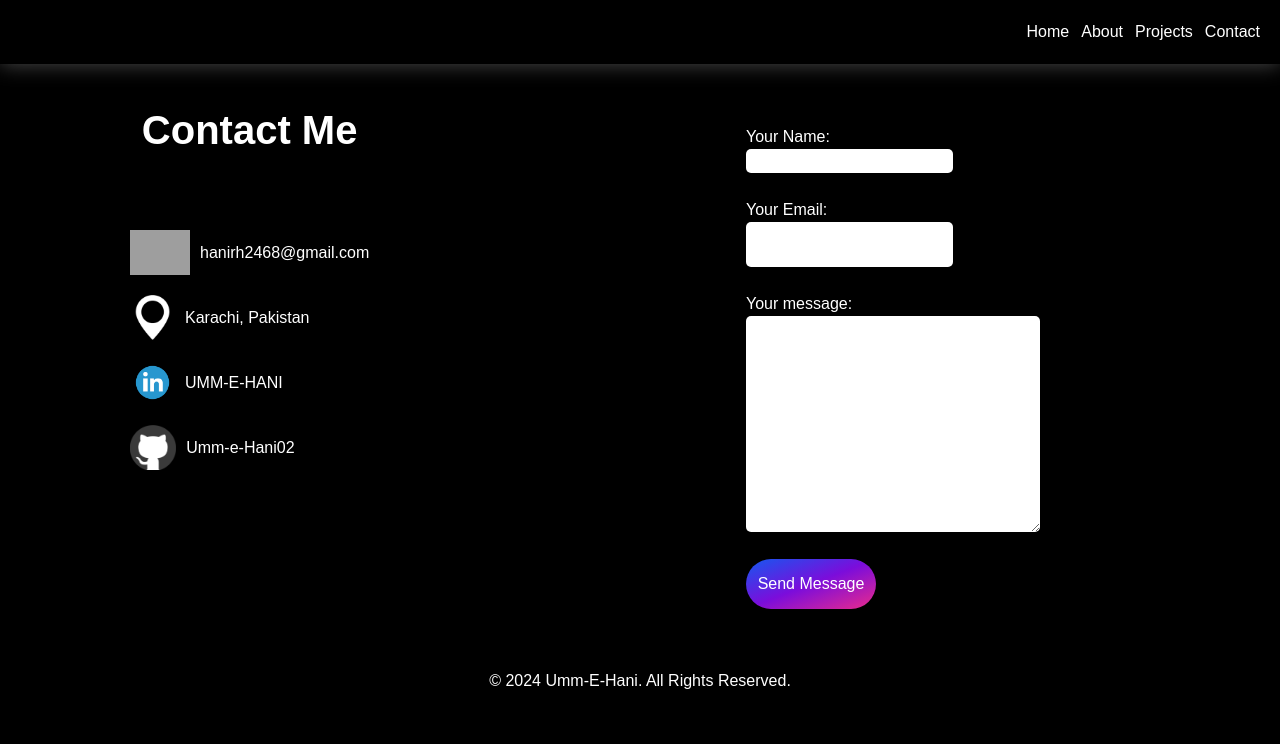
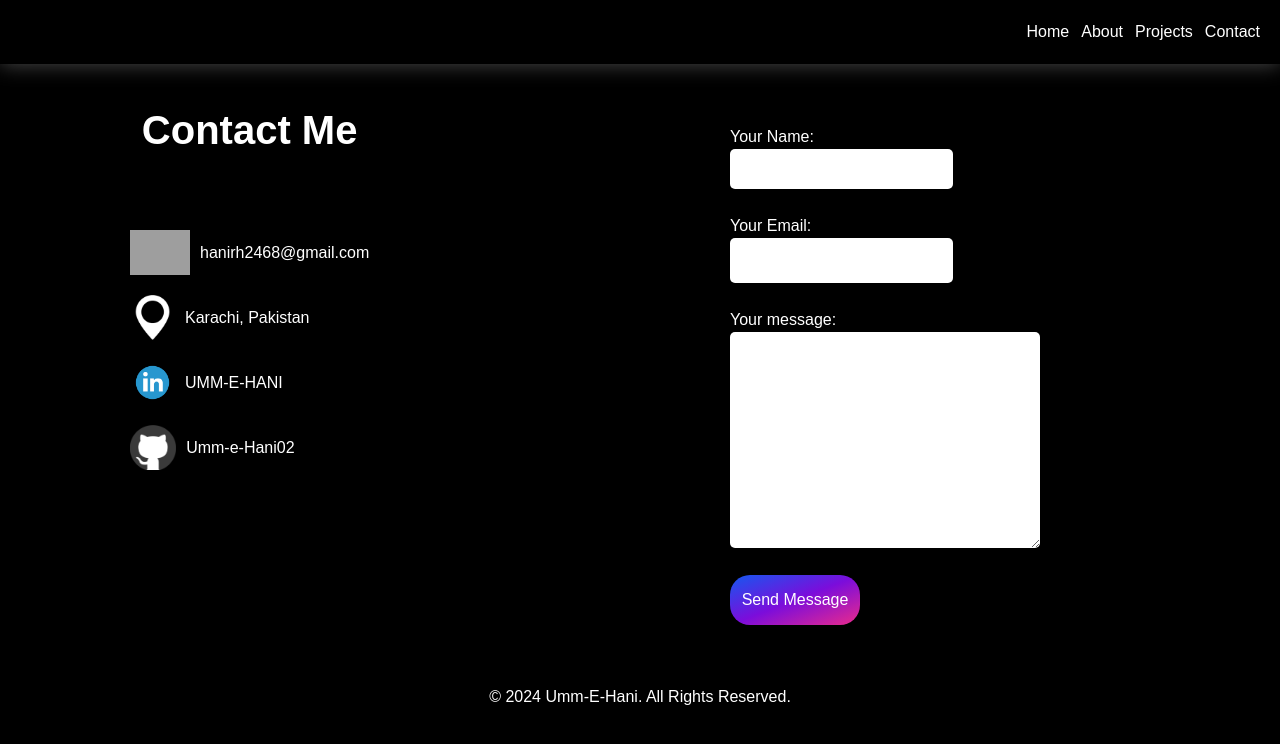
Before and after one commit to Umm-e-Hani02/portfolio-using-next-js, a Next.js app: page /contact in a window 1280 px wide. Shown: the top 744 px of the page. Built offline with nearby package versions, Linux system fonts and the light colour scheme; grey boxes are pictures that could not be loaded.

Commit message:
Update style.css

```diff
--- a/src/app/style.css
+++ b/src/app/style.css
@@ -56,21 +56,15 @@ nav li:active{
     text-wrap: nowrap;
 }
 
-.button-container {
-    display: flex;
-    flex-direction: column;
-    align-items: center;
-    gap: 20px;
-    margin-top: 10px;
-}
-
 #hire-me,
 #download{
     height: 50px;
     width: 130px;
     border-radius: 30px;
     transition: all 0.3s;
-    margin-top: -20px;
+    text-align: center;
+    align-items: center;
+    justify-content: center;
 
 }
 
@@ -382,6 +376,16 @@ nav li:active{
 input,
 textarea{
     border-radius: 5px;
+    color: black;
+    padding: 0 .5rem;
+}
+
+input{
+    height: 2.5rem;
+}
+
+input:focus{
+    background-color: rgb(233, 228, 228);
 }
 
 legend{
@@ -393,9 +397,10 @@ legend{
     border: none;
     height: 50px;
     width: 130px;
-    border-radius: 30px;
+    border-radius: 20px;
     transition: all 0.3s;
     margin-top: 20px;
+    text-align: center;
 }
 
 footer{
```
